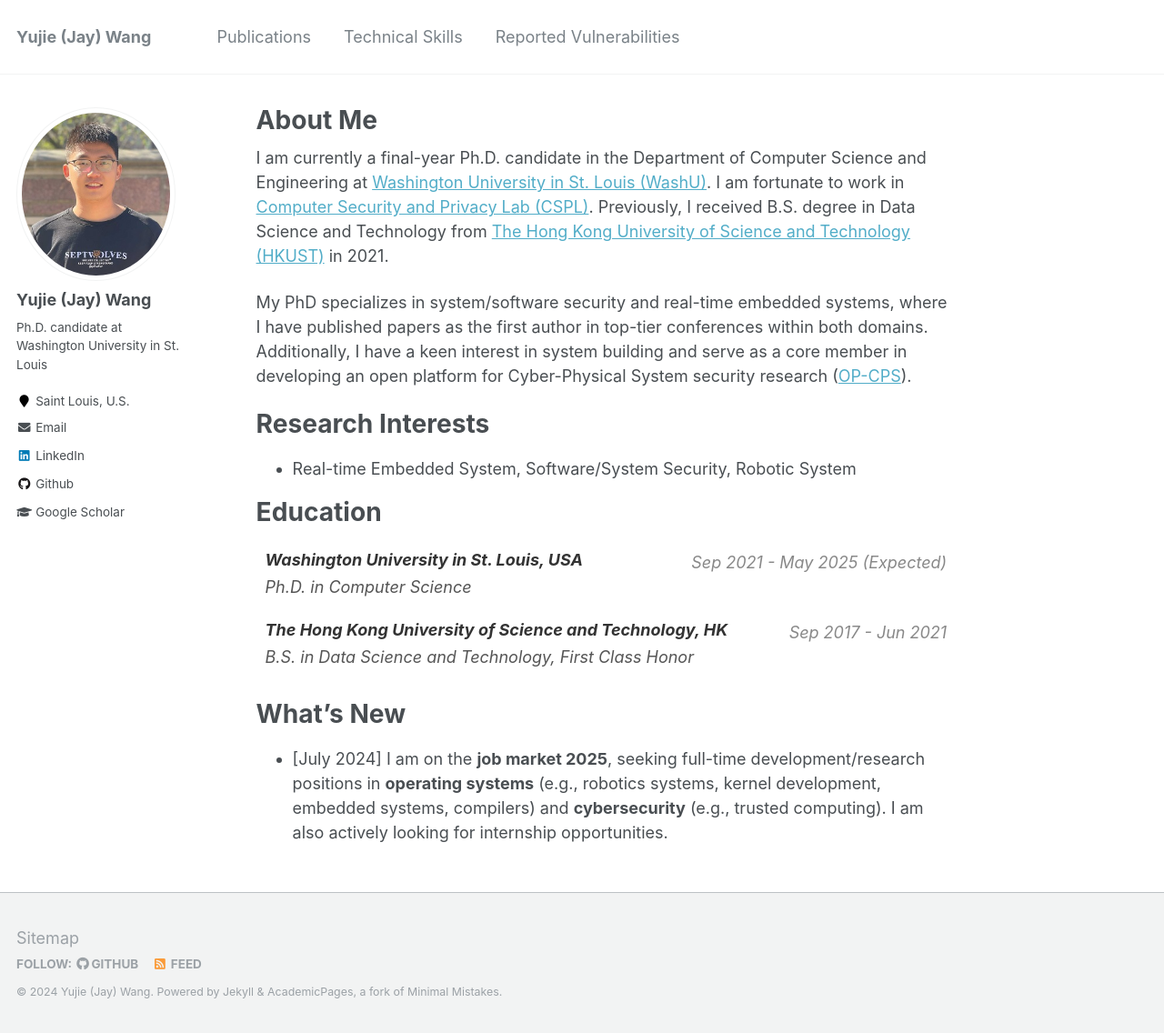
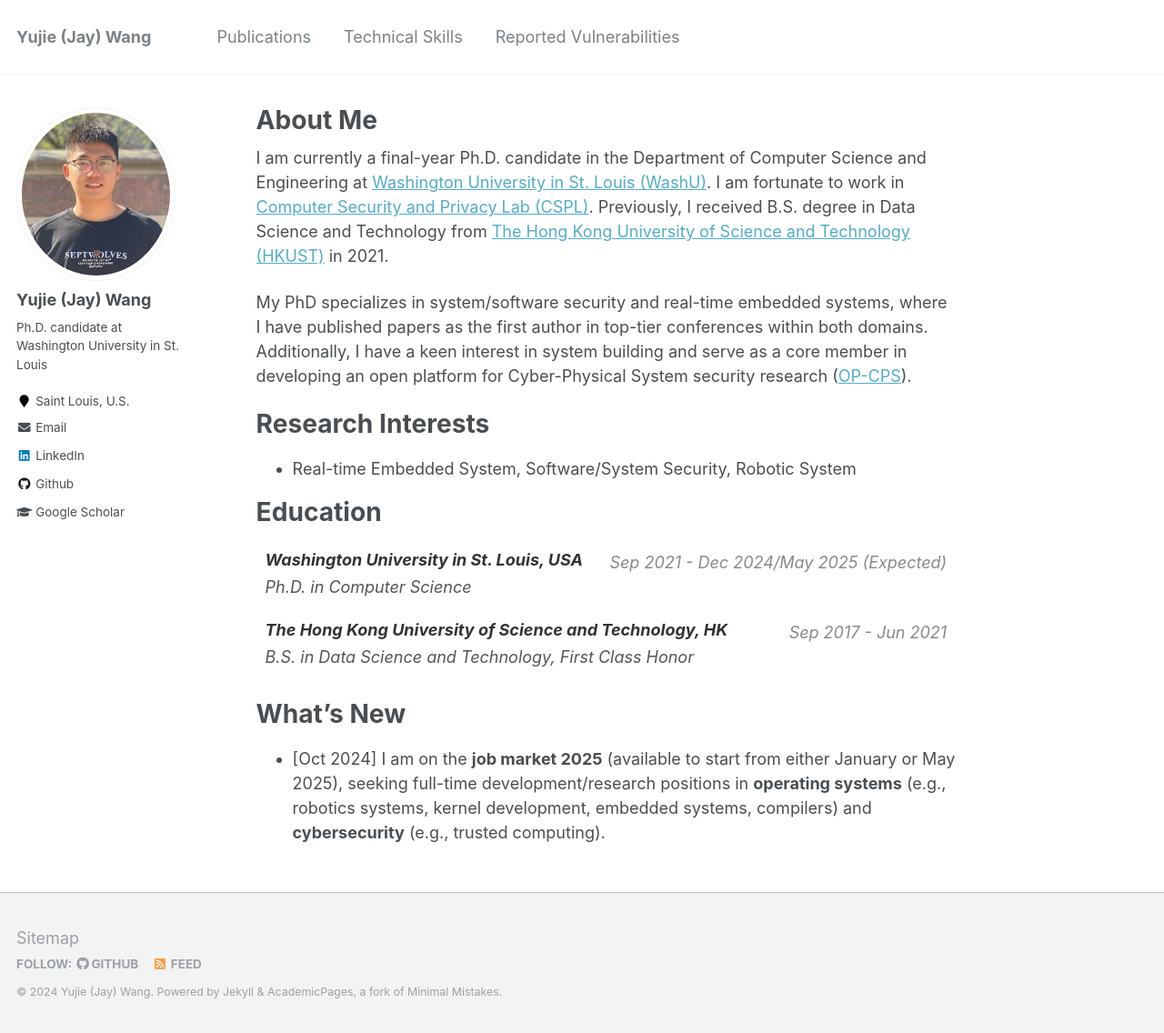
Before and after one commit to j0ywang/j0ywang.github.io, a Jekyll site: the page built from _pages/about.md, in a window 1280 px wide and 1136 px high. Shown: the whole window at 91% size. Built offline with Jekyll 4.4.1, drawn with Linux system fonts in a browser that asks for light colours.

Commit message:
time update

```diff
--- a/_pages/about.md
+++ b/_pages/about.md
@@ -22,7 +22,7 @@ Education
     <div class="institution">
       <div class="institution-name">
         <h3>Washington University in St. Louis, USA</h3>
-        <span class="date">Sep 2021 - May 2025 (Expected)</span>
+        <span class="date">Sep 2021 - Dec 2024/May 2025 (Expected)</span>
       </div>
       <p class="degree">Ph.D. in Computer Science</p>
     </div>
@@ -42,4 +42,4 @@ Education
 
 What's New
 ======
-- [July 2024] I am on the <strong>job market 2025</strong>, seeking full-time development/research positions in <strong>operating systems</strong> (e.g., robotics systems, kernel development, embedded systems, compilers) and <strong>cybersecurity</strong> (e.g., trusted computing). I am also actively looking for internship opportunities.
+- [Oct 2024] I am on the <strong>job market 2025</strong> (available to start from either January or May 2025), seeking full-time development/research positions in <strong>operating systems</strong> (e.g., robotics systems, kernel development, embedded systems, compilers) and <strong>cybersecurity</strong> (e.g., trusted computing).
```
